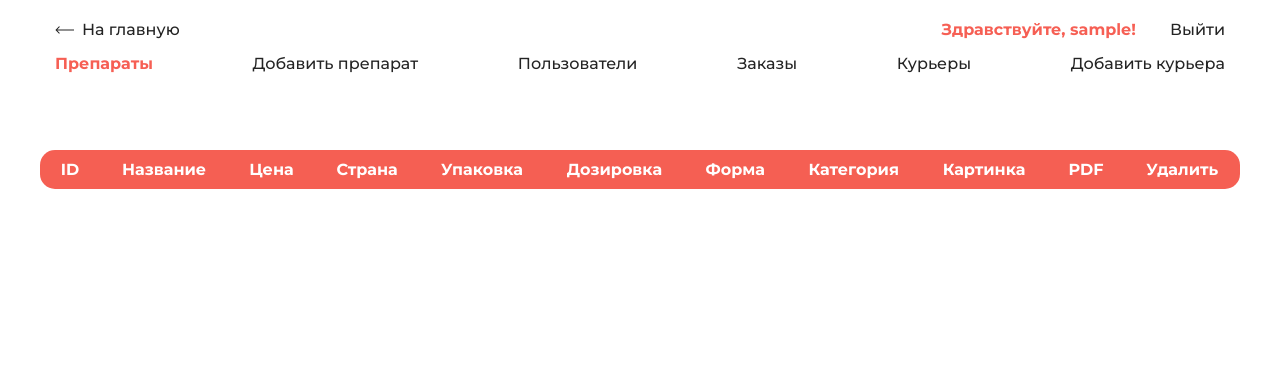
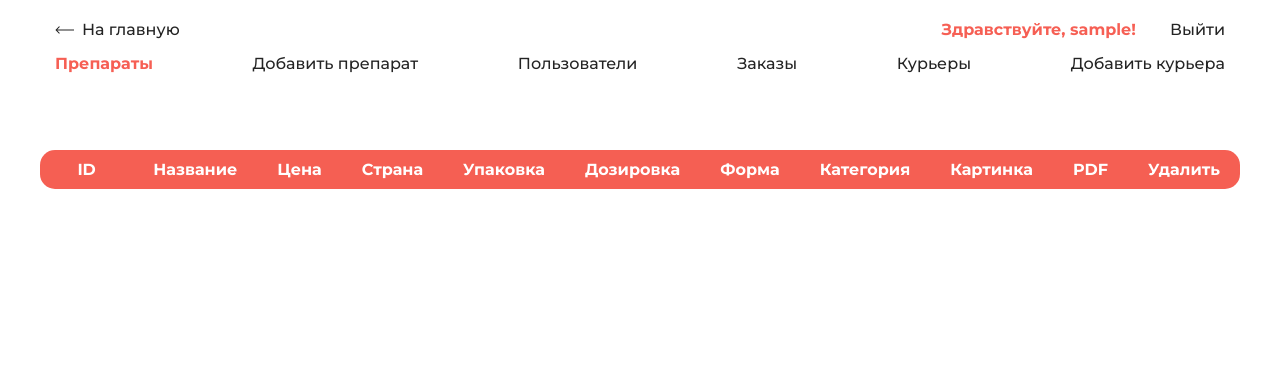
Before and after one commit to gleb-komarov/deliveryteka, a PHP site: page /panel/medicine.php in a window 1280 px wide. Shown: the top 373 px of the page. Run offline with PHP 8.4, Linux system fonts and the light colour scheme; the visitor is signed in with stand-in values (Sample User, id 1); data that the repository does not hold is empty.

Commit message:
fix output table

```diff
--- a/css/style.css
+++ b/css/style.css
@@ -327,9 +327,16 @@ input:hover, select:hover, label:hover {
     width: 100%;
 }
 
+.output__inner {
+    display: flex;
+    justify-content: center;
+    width: 100%;
+}
+
 .output__table {
+    table-layout: auto;
     width: 100%;
-    margin: 150px auto 50px auto;
+    margin: 150px auto 100px auto;
 
     text-align: center;
     border-radius: 8px;
@@ -337,12 +344,14 @@ input:hover, select:hover, label:hover {
 }
 
 .output__table th {
+    width: 100%;
     color: white;
     background-color: rgba(244, 67, 54, 0.85);
     padding: 10px 20px;
 }
 
 .output__table td {
+    width: 100%;
     padding: 10px;
 }
 
--- a/panel/medicine.php
+++ b/panel/medicine.php
@@ -22,7 +22,6 @@ $medicine_array = addImageAndPdfInMedicine(getMedicine());
     <link href="https://fonts.googleapis.com/css2?family=Montserrat:wght@400;500;600;700;900&display=swap" rel="stylesheet">
     <link rel="shortcut icon" href="../img/shortcut_logo.svg" type="image/vsg">
 </head>
-
 <body onload="myFunction()">
     <div id="loader"></div>
     <header class="header">
@@ -44,7 +43,6 @@ $medicine_array = addImageAndPdfInMedicine(getMedicine());
                 </div>
         </section>
     </header>
-
     <main class="main animate-bottom" style="display:none;" id="content">
         <section class="output">
             <div class="container">
```
